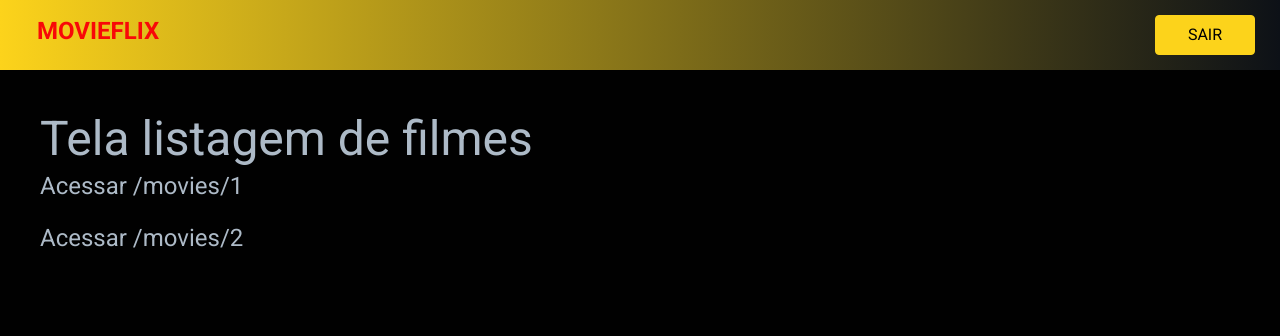
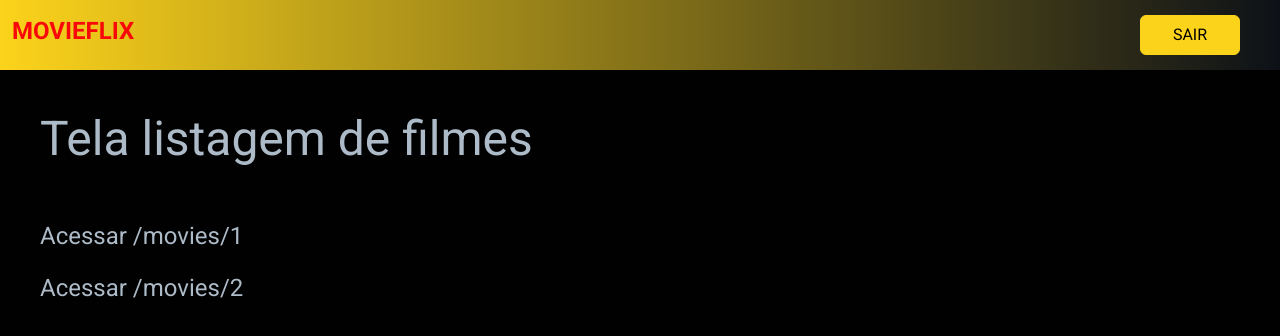
Before and after one commit to fagnercruz/Desafio-Movieflix, a React (Create React App) app: page /movies in a window 1280 px wide. Shown: the top 336 px of the page. Built offline with nearby package versions, Linux system fonts and the light colour scheme.

Commit message:
Ajustes nos componentes e no layout

```diff
--- a/package.json
+++ b/package.json
@@ -12,7 +12,7 @@
     "@types/react": "17.0.0",
     "@types/react-dom": "17.0.0",
     "@types/react-router-dom": "^5.1.7",
-    "bootstrap": "5.0.2",
+    "bootstrap": "^5.3.1",
     "node-sass": "4.14.1",
     "react": "17.0.2",
     "react-dom": "17.0.2",
--- a/src/components/LogoutBtn/styles.css
+++ b/src/components/LogoutBtn/styles.css
@@ -5,4 +5,5 @@
     border-radius: 4px;
     width: 100px;
     height: 40px;
+    margin-right: 40px;
 }
--- a/src/components/Navbar/style.css
+++ b/src/components/Navbar/style.css
@@ -1,7 +1,7 @@
 .main-nav{
     min-height: 70px;
     width: 100vw;
-    padding: 0 25px;
+    padding: 0px;
     /* Para um background com transparência linear*/
     background-image: linear-gradient(to right, rgba(252,211,27,1), rgba(13,17,23,1));
 
--- a/src/pages/Movies/index.tsx
+++ b/src/pages/Movies/index.tsx
@@ -1,3 +1,4 @@
+import { Link } from "react-router-dom";
 import "./movies.css";
 
 const Movies = () => {
@@ -5,8 +6,12 @@ const Movies = () => {
     <>
       <div className="movies-container">
         <h2>Tela listagem de filmes</h2>
-        <p>Acessar /movies/1</p>
-        <p>Acessar /movies/2</p>
+        <Link to="/movies/1" style={{textDecoration: 'none', color: 'unset'}}>
+          <p>Acessar /movies/1</p>
+        </Link>
+        <Link to="/movies/2" style={{textDecoration: 'none', color: 'unset'}}>
+          <p>Acessar /movies/2</p>
+        </Link>
       </div>
     </>
   );
--- a/src/pages/Movies/movies.css
+++ b/src/pages/Movies/movies.css
@@ -12,14 +12,18 @@
     margin-bottom: 30px;
 }
 
+
 @media (min-width: 1200px){
+
     .movies-container {
-        padding: 40px ;
+        padding: 40px;
     }
+
     .movies-container h2 {
         font-size: 48px;
-        margin-bottom: 30px;
+        margin-bottom: 50px;
     }
+
 
     .movies-container p {
         font-size: 24px;
--- a/src/pages/MoviesDetails/index.tsx
+++ b/src/pages/MoviesDetails/index.tsx
@@ -5,7 +5,7 @@ import ReviewList from "components/ReviewList";
 const MoviesDetails = () => {
   return (
     <>
-      <div className="movies-container">
+      <div className="moviesd-container">
         <div className="title-order">
           <h2>Tela detalhes do filme</h2>
           <p className="id-filme">id: 1</p>
--- a/src/pages/MoviesDetails/movies.css
+++ b/src/pages/MoviesDetails/movies.css
@@ -1,4 +1,4 @@
-.movies-container {
+.moviesd-container {
     background-color: rgba(0,0,0,0.95);
     width: 100%;
     height: calc(100vh - 70px);
@@ -16,17 +16,17 @@
         align-items: center;
         margin-bottom: 30px;
     }
-    .movies-container {
+    .moviesd-container {
         padding: 40px;
     }
-    .movies-container h2 {
+    .moviesd-container h2 {
         margin: 0;
         padding: 0;
         font-size: 48px;
         margin-right: 35px;
     }
 
-    .movies-container .id-filme {
+    .moviesd-container .id-filme {
         margin: 0;
         padding: 0;
         font-size: 48px;
```
Also changed, not shown: 1 other file (tests, documents, lock files or other folders).
